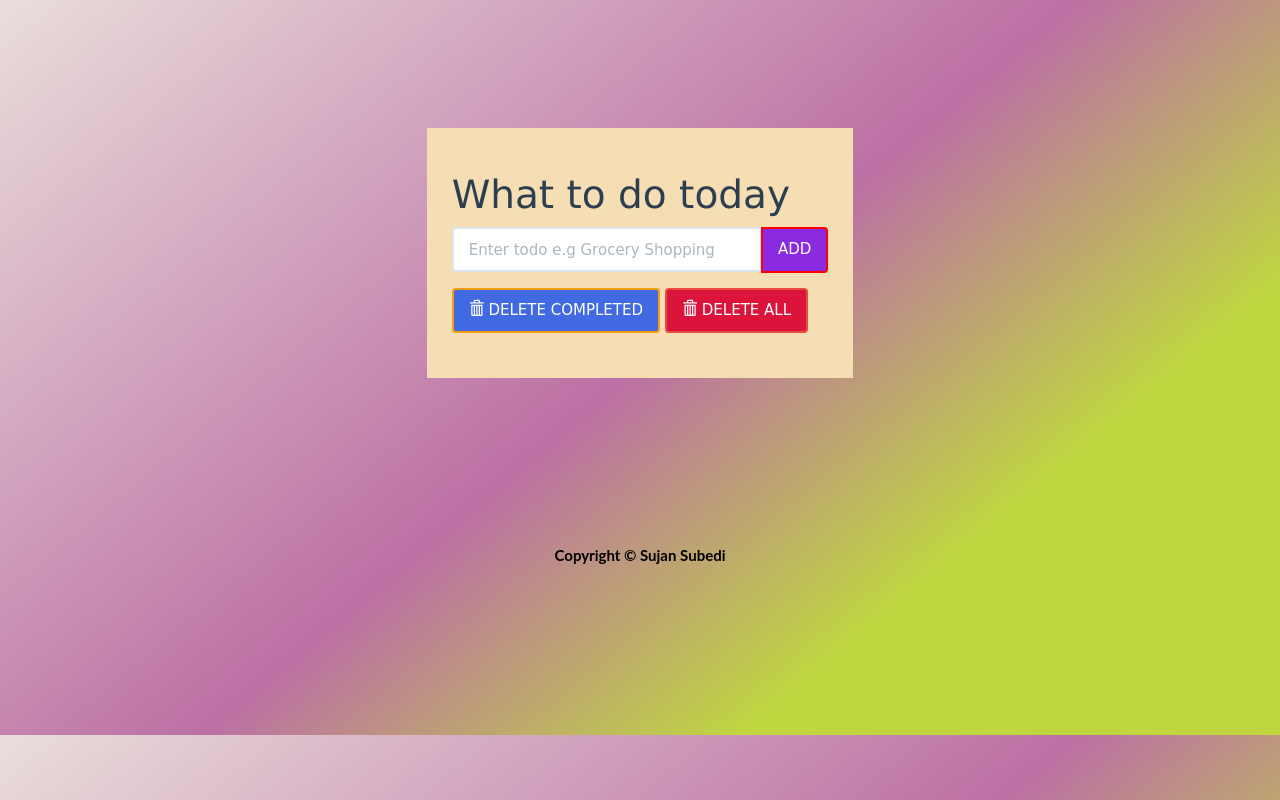
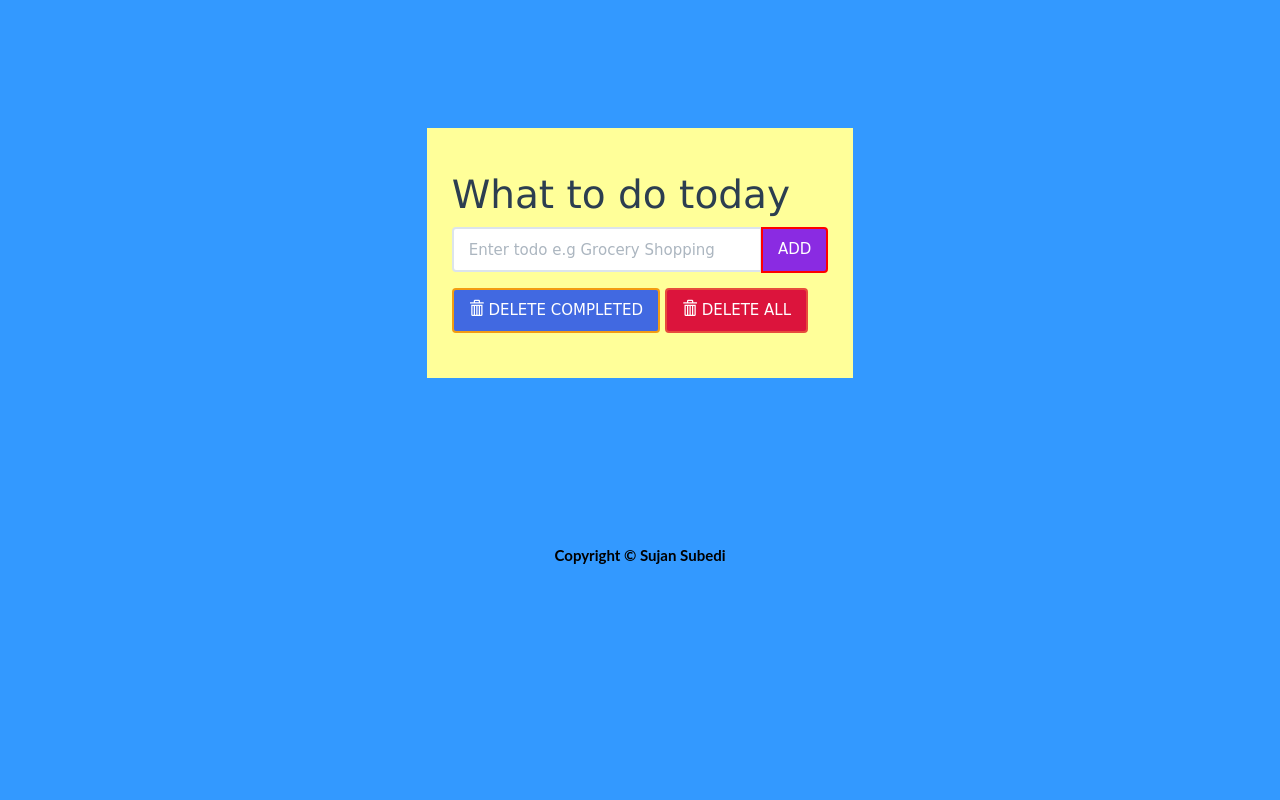
Before and after one commit to Rohit00112/todoapp, a Django app: page / in a window 1280 px wide. Run offline with Django 3.2, Linux system fonts and the light colour scheme; data that the repository does not hold is empty; some libraries are stand-ins or nearby versions.

Commit message:
modified

```diff
--- a/todolist/static/todolist/styles.css
+++ b/todolist/static/todolist/styles.css
@@ -2,13 +2,13 @@
 
 body {
 	font-family: cursive;
-	background: linear-gradient( 140deg , #EADEDB 0%, #BC70A4 50%, #BFD641 75%)
+	background: #3399ff;
 }
 #wrapper {
 	margin-top: 10% !important;
 }
 #content {
-	background: wheat;
+	background: #ffff99;
 	padding: 25px;
 }
 #content > h2 {
@@ -32,7 +32,7 @@ body {
 .todo-completed {
 	text-decoration: line-through;
 	color:red;
-	background: skyblue;
+	background: burlywood;
 }
 
 
@@ -52,7 +52,7 @@ h5{
 }
 
 #add-btn:hover{
-	background-color: crimson;
+	background-color: indianred;
 	border-color: darkgrey;
 	font-family: monospace;
 }
@@ -72,6 +72,6 @@ h5{
 }
 
 .btn-danger:hover{
-	background-color: gray;
+	background-color: indianred;
 	font-family: monospace;
 }
```
Also changed, not shown: db.sqlite3.
